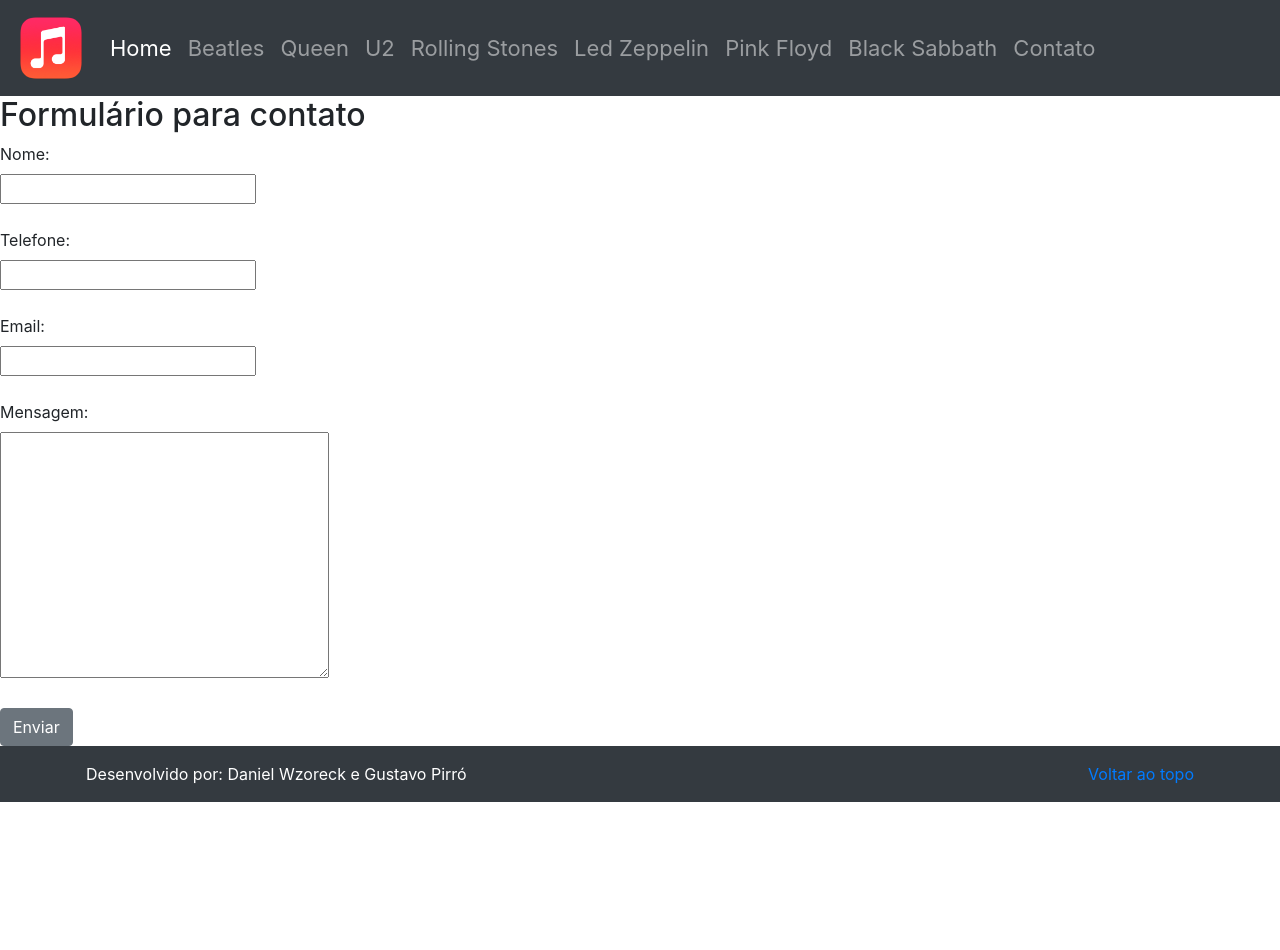
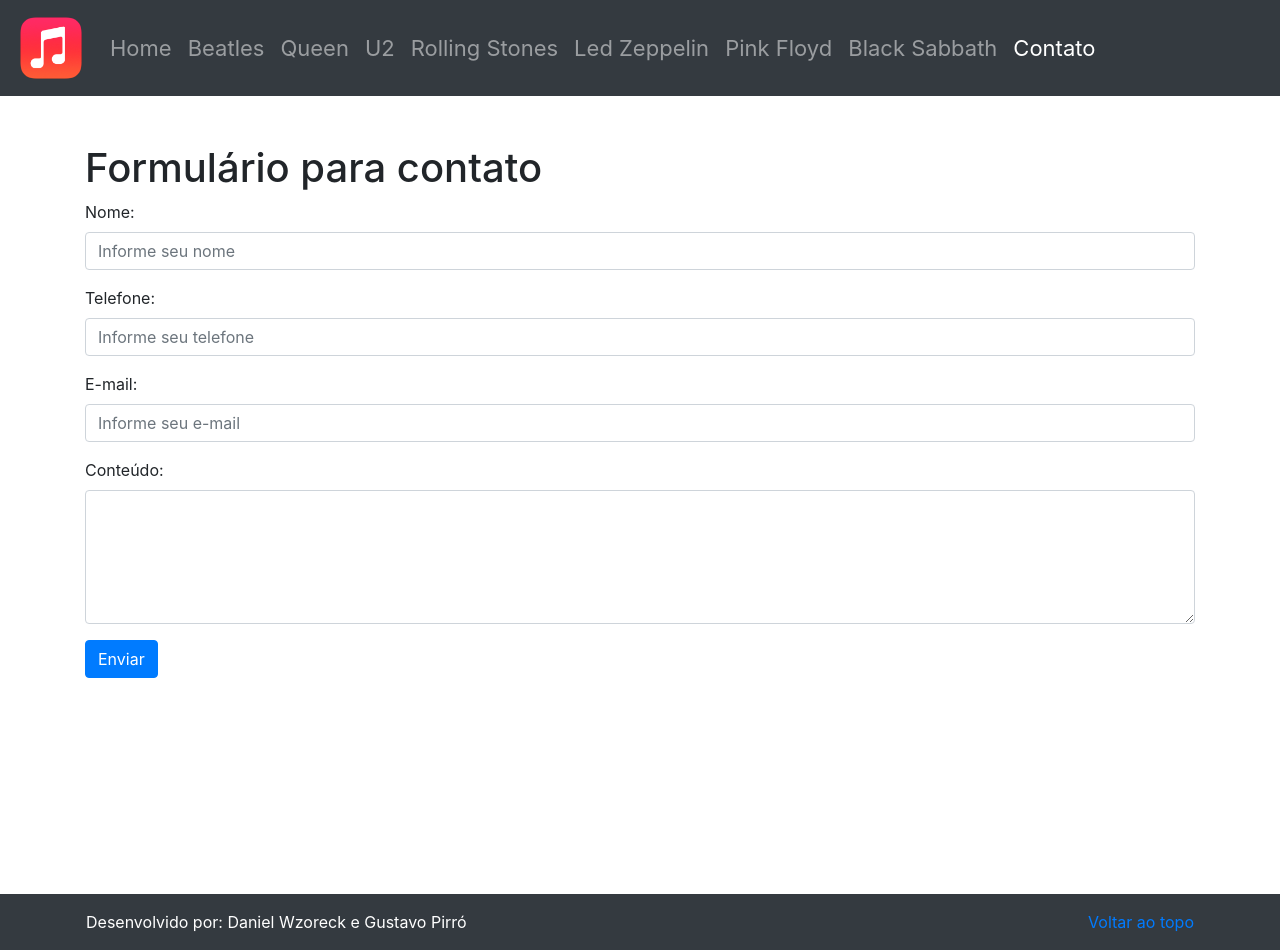
Before and after one commit to gustavopirro/projetoHTML1-2020, a plain HTML site: page contato.html in a window 1280 px wide. Before the commit the page ends 802 px from the top, so only its background shows below. Drawn offline with nearby package versions, Linux system fonts and the light colour scheme.

Commit message:
Add Contato in the new layout

```diff
--- a/contato.html
+++ b/contato.html
@@ -29,7 +29,7 @@
             </button>
             <div class="collapse navbar-collapse" id="collapsibleNavbar">
                 <ul class="navbar-nav" style="font-size: 22px;">
-                    <li class="nav-item active"><a class="nav-link" href="index.html">Home</a></li>
+                    <li class="nav-item"><a class="nav-link" href="index.html">Home</a></li>
                     <li class="nav-item"><a class="nav-link" href="beatles.html">Beatles</a></li>
                     <li class="nav-item"><a class="nav-link" href="queen.html">Queen</a></li>
                     <li class="nav-item"><a class="nav-link" href="u2.html">U2</a></li>
@@ -37,25 +37,42 @@
                     <li class="nav-item"><a class="nav-link" href="ledzeppelin.html">Led Zeppelin</a></li>
                     <li class="nav-item"><a class="nav-link" href="pinkfloyd.html">Pink Floyd</a></li>
                     <li class="nav-item"><a class="nav-link" href="blacksabbath.html">Black Sabbath</a></li>
-                    <li class="nav-item"><a class="nav-link" href="contato.html">Contato</a></li>
+                    <li class="nav-item active"><a class="nav-link" href="contato.html">Contato</a></li>
                 </ul>
             </div>
         </nav>
     </header>
     <main>
-        <h2>Formulário para contato</h2>
-        <form action="/action_page.php" id="contato">
-            <label for="nome">Nome:</label><br>
-            <input type="text" name="nome" id="nome"/><br><br>
-            <label for="telefone" >Telefone:</label><br>
-            <input type="text" name="telefone" id="telefone"/><br><br>
-            <label for="email">Email:</label><br>
-            <input type="text" name="email" id="email" /><br><br>
-            <label for="mensagem">Mensagem:</label><br>
-            <textarea name="mensagem" cols="30" rows="10" id="mensagem"></textarea>
-            <br><br>
-            <button class="btn btn-secondary">Enviar</button>
-        </form>
+        <div class="container mt-5 mb-5">
+            <h1>Formulário para contato</h1>
+
+            <form action="/action_page.php">
+                <div class="form-group">
+                    <label for="nome">Nome:</label>
+                    <input type="text" class="form-control" placeholder="Informe seu nome" id="nome">
+                </div>
+                <div class="form-group">
+                    <label for="telefone">Telefone:</label>
+                    <input type="text" class="form-control" placeholder="Informe seu telefone" id="telefone">
+                </div>
+                <div class="form-group">
+                    <label for="telefone">E-mail:</label>
+                    <input type="text" class="form-control" placeholder="Informe seu e-mail" id="email">
+                </div>
+                <div class="form-group">
+                    <label for="comment">Conteúdo:</label>
+                    <textarea class="form-control" rows="5" id="conteudo"></textarea>
+                </div>
+                <button type="submit" class="btn btn-primary">Enviar</button>
+            </form>
+            <br />
+            <br />
+            <br />
+            <br />
+            <br />
+            <br />
+            <br />
+        </div>
     </main>
     <footer class="bg-dark">
         <div class="container p-3">
```
